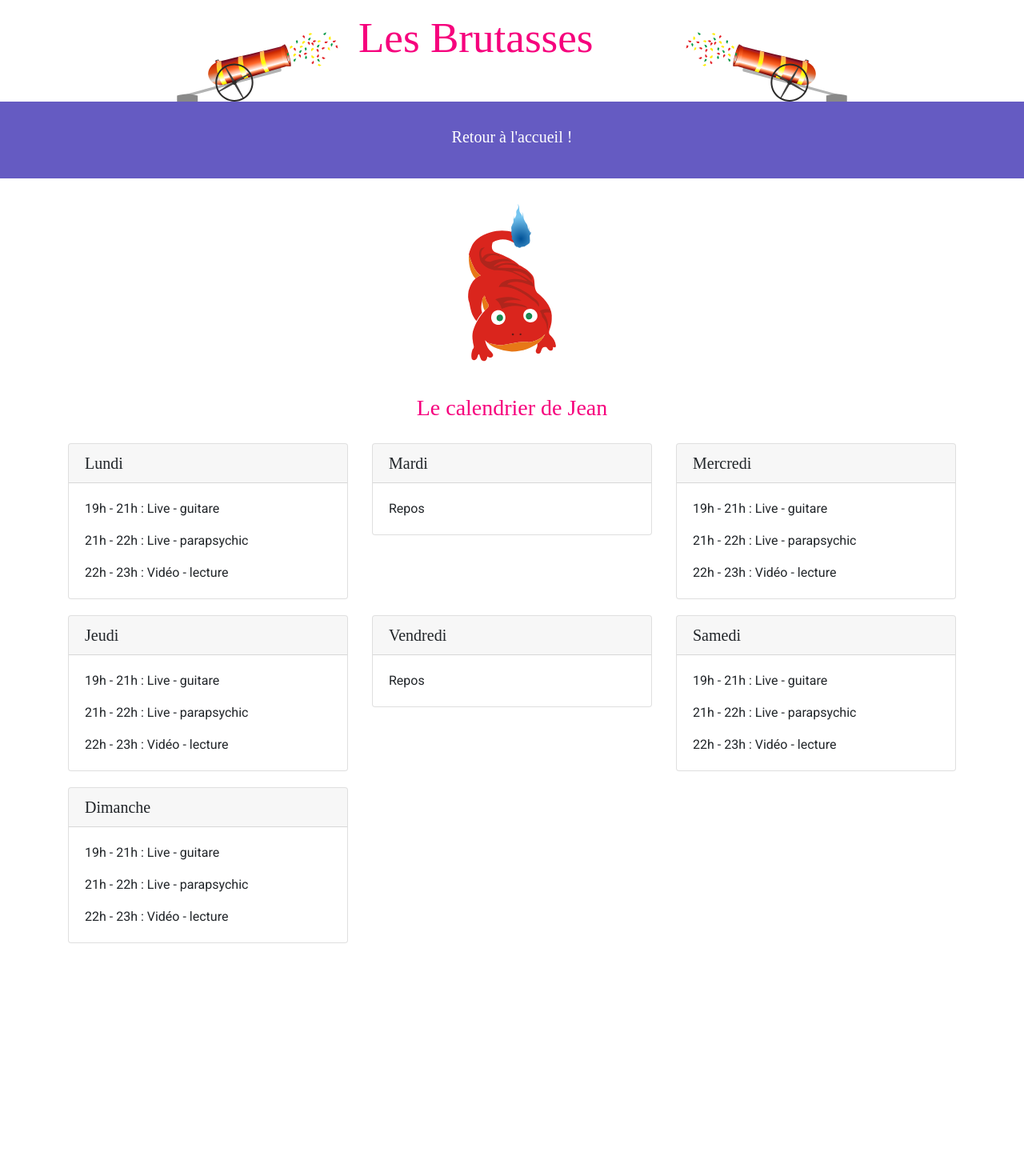
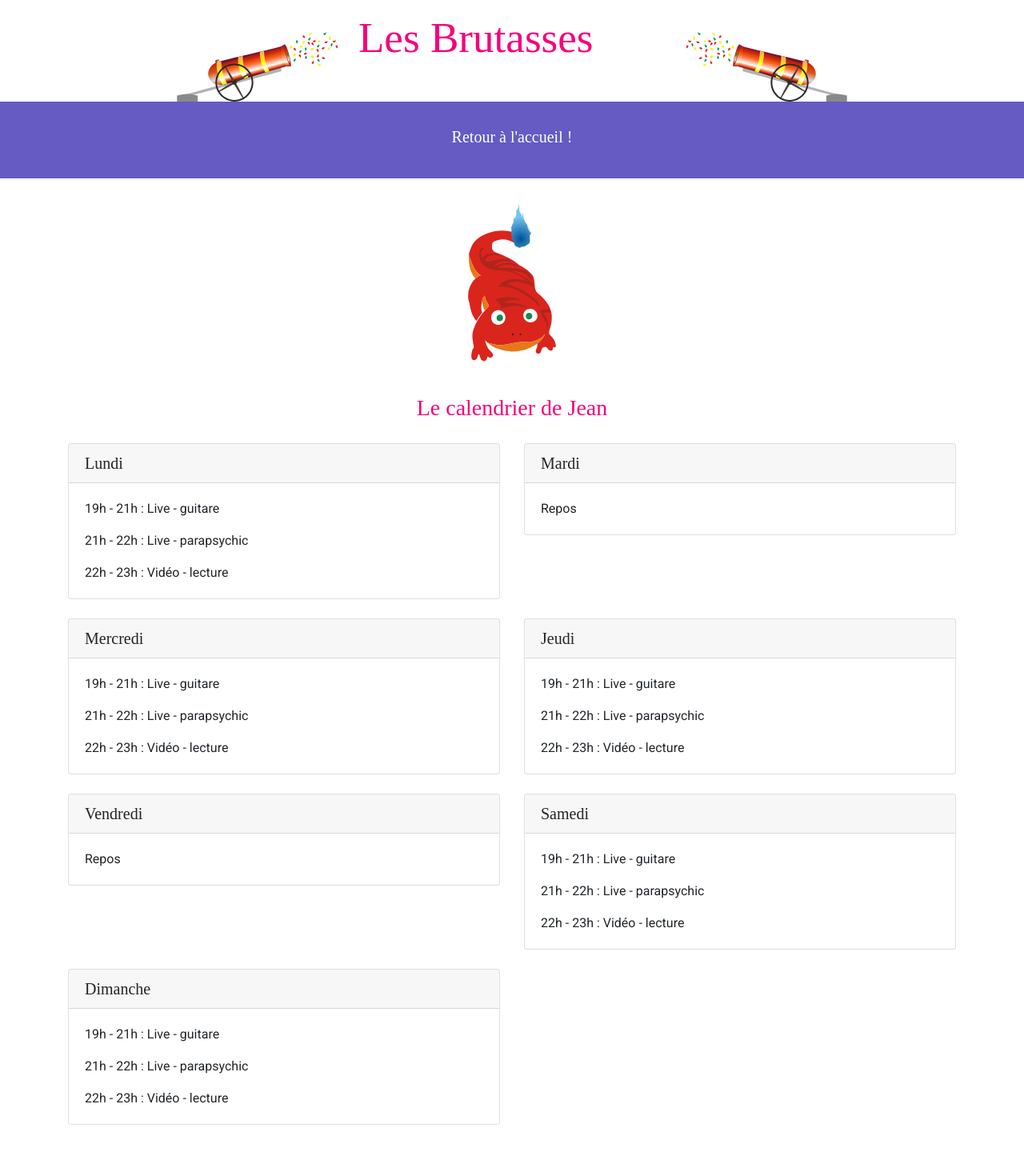
Before and after one commit to lesBrutasses/les_brutasses, a Jekyll site: the page built from jean.md, in a window 1280 px wide. Shown: the whole page at 80% size. Built offline with Jekyll 4.4.1, drawn with Linux system fonts in a browser that asks for light colours; some web fonts are replaced; before the commit the page ends 1199 px from its top, so only the background shows below that.

Commit message:
Modifs Jean

```diff
--- a/_layouts/jean.html
+++ b/_layouts/jean.html
@@ -44,8 +44,8 @@
 					</div>
 	        	</div>
 
-		        <div class="row">
-					<div class="col-sm-12 col-md-4">
+		        <div class="row row-cols-1 row-cols-md-2">
+					<div class="col mb-4">
 						<div class="card">
 							<h5 class="card-header" style="white-space: nowrap;">Lundi</h5>
 							<div class="card-body">
@@ -55,7 +55,7 @@
 							</div>
 						</div>
 					</div>
-					<div class="col-sm-12 col-md-4">
+					<div class="col mb-4">
 						<div class="card">
 							<h5 class="card-header" style="white-space: nowrap;">Mardi</h5>
 							<div class="card-body">
@@ -64,7 +64,7 @@
 							</div>
 						</div>
 					</div>
-					<div class="col-sm-12 col-md-4">
+					<div class="col mb-4">
 						<div class="card">
 							<h5 class="card-header" style="white-space: nowrap;">Mercredi</h5>
 							<div class="card-body">
@@ -74,9 +74,7 @@
 							</div>
 						</div>
 					</div>
-				</div>
-				 <div class="row">
-					<div class="col-sm-12 col-md-4">
+					<div class="col mb-4">
 						<div class="card">
 							<h5 class="card-header" style="white-space: nowrap;">Jeudi</h5>
 							<div class="card-body">
@@ -86,7 +84,7 @@
 							</div>
 						</div>
 					</div>
-					<div class="col-sm-12 col-md-4">
+					<div class="col mb-4">
 						<div class="card">
 							<h5 class="card-header" style="white-space: nowrap;">Vendredi</h5>
 							<div class="card-body">
@@ -94,7 +92,7 @@
 							</div>
 						</div>
 					</div>
-					<div class="col-sm-12 col-md-4">
+					<div class="col mb-4">
 						<div class="card">
 							<h5 class="card-header" style="white-space: nowrap;">Samedi</h5>
 							<div class="card-body">
@@ -104,9 +102,7 @@
 							</div>
 						</div>
 					</div>
-				</div>
-				 <div class="row">
-					<div class="col-sm-12 col-md-4">
+					<div class="col mb-4">
 						<div class="card">
 							<h5 class="card-header" style="white-space: nowrap;">Dimanche</h5>
 							<div class="card-body">
@@ -116,10 +112,6 @@
 							</div>
 						</div>
 					</div>
-					<div class="col-sm-12 col-md-4">
-				 	</div>
-					<div class="col-sm-12 col-md-4">
-				 	</div>
 				</div>
  	</div><!-- /.container -->
 
```
